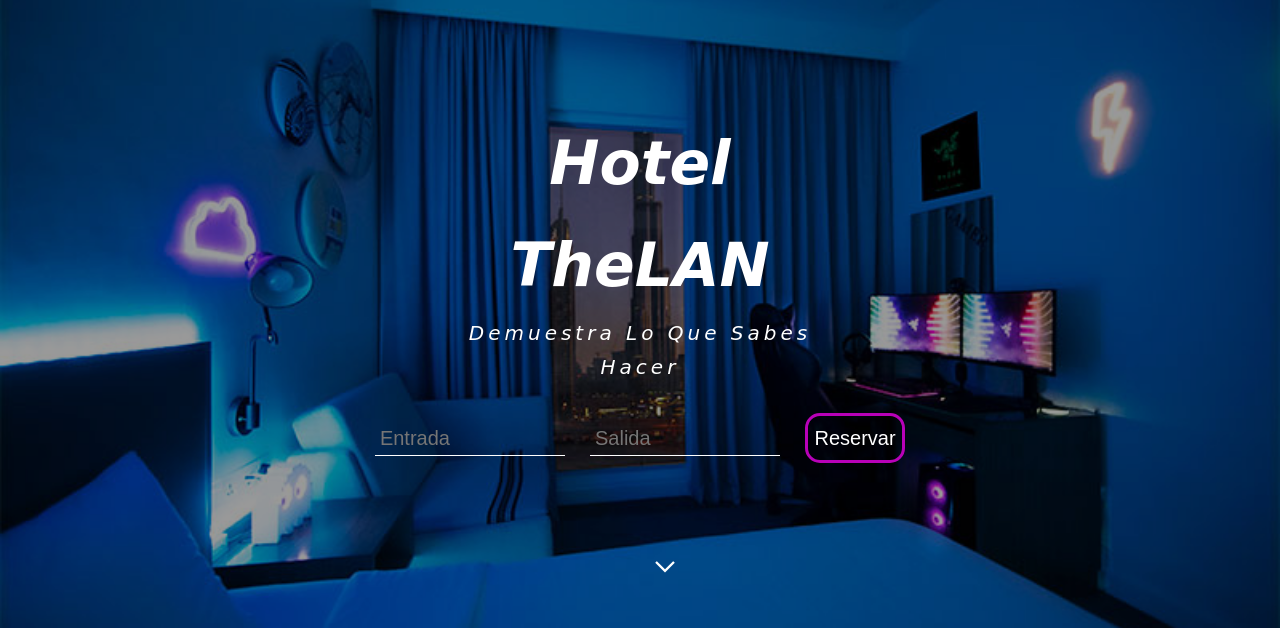
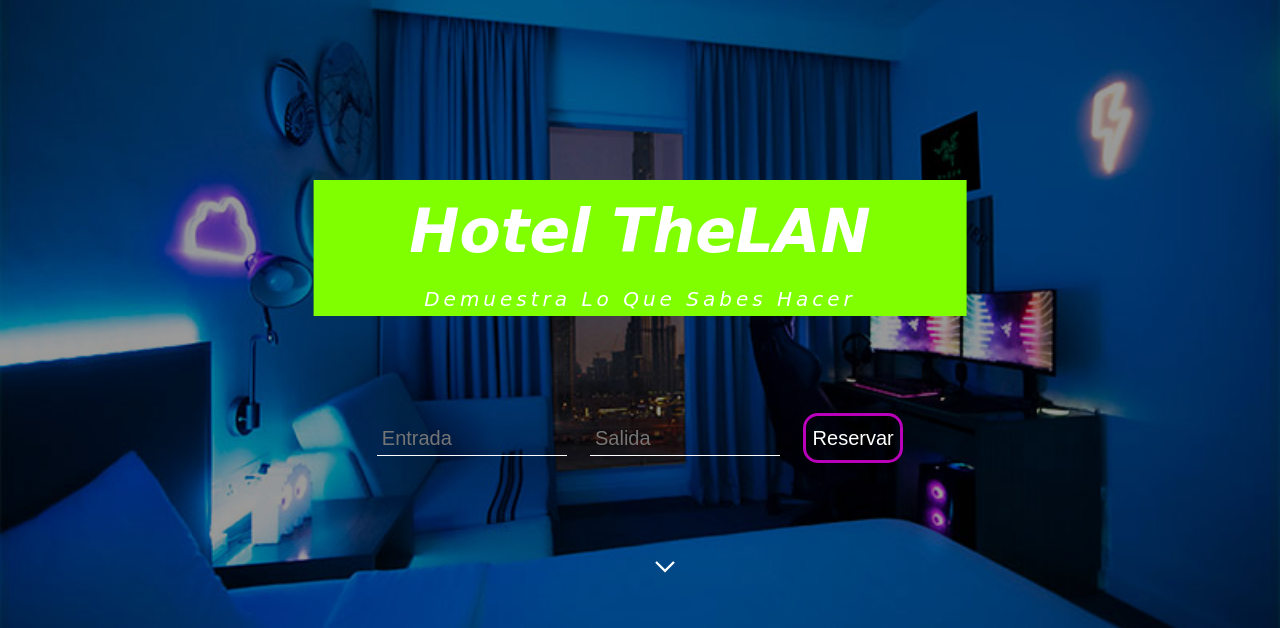
Before and after one commit to Asieertxo/Hotel, a website: page index.html in a window 1280 px wide. Shown: the part 132-760 px from the top of the page. Drawn offline with Linux system fonts and the light colour scheme.

Commit message:
Intento de pasarlo todo a rem

```diff
--- a/sass/abstracts/_variables.scss
+++ b/sass/abstracts/_variables.scss
@@ -1,3 +1,6 @@
 $color-blanco: #fff;
+
 $color-rosa: #b801b8;
 $color-rosaA: #b801b880;
+
+$color-negroA1: #00000066;
--- a/sass/base/_animations.scss
+++ b/sass/base/_animations.scss
@@ -1,11 +1,11 @@
 @keyframes moverAbajo {
     0%{
         opacity: 0;
-        transform: translateY(-500px);
+        transform: translateY(-50rem);
     }
     90%{
         opacity: 0.9;
-        transform: translateY(20px);
+        transform: translateY(2rem);
     }
     100%{
         opacity: 1;
--- a/sass/base/_base.scss
+++ b/sass/base/_base.scss
@@ -6,7 +6,7 @@
 
 body{
     font: oblique bold 120% cursive;
+    font-size: 10px;
     font-weight: 400;
-    font-size: 16px;
     line-height: 1.7;
 }
--- a/sass/base/_typography.scss
+++ b/sass/base/_typography.scss
@@ -12,7 +12,7 @@
         bottom: 0;
         left: 0;
         right: 0;
-        background-color: rgba(0,0,0,0.4);
+        background-color: $color-negroA1;
     }
 
 
@@ -21,8 +21,9 @@
         top: 50%;
         left: 50%;
         transform: translate(-50%, -50%);
-        width: 408px;
+        width: 40.8rem;
         text-align: center;
+        background-color: chartreuse;
     }
     &-titulo{
         color: $color-blanco;
```
Also changed, not shown: css/style.css.
